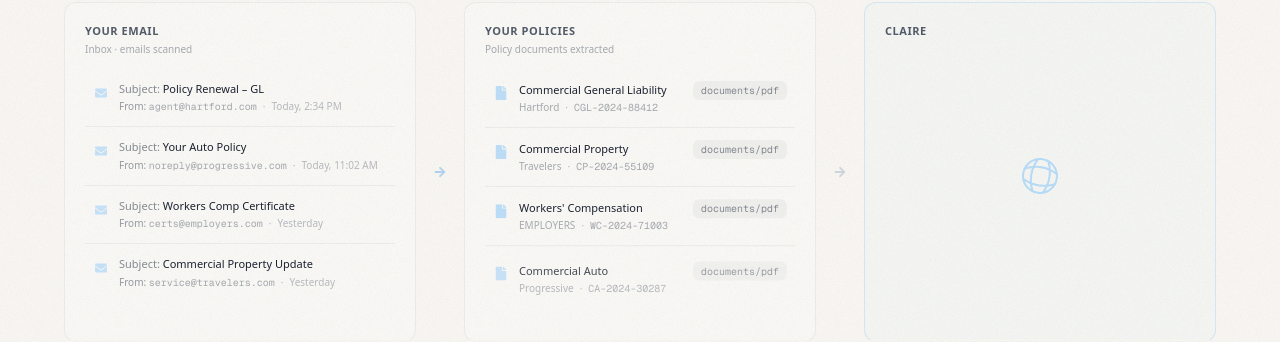
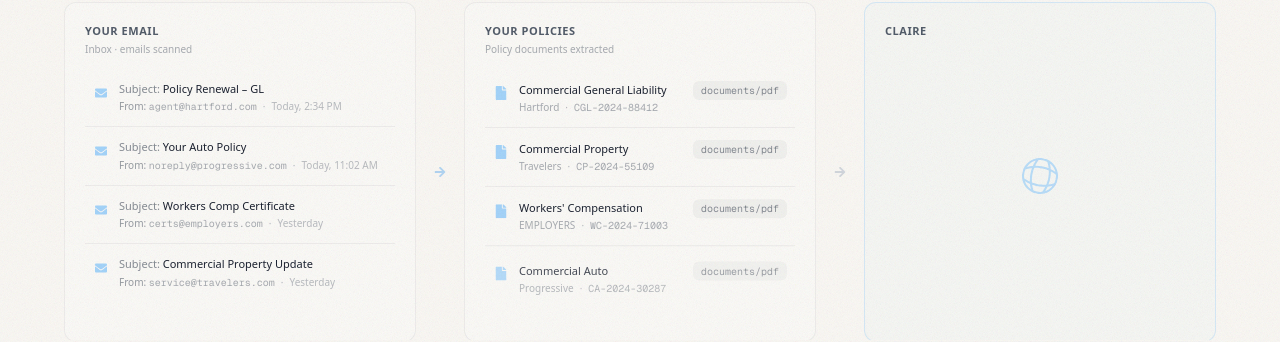
Before and after one commit to AdyanTanver/claire-demo, a Next.js app: page / in a window 1280 px wide. Shown: the part 316-658 px from the top of the page. Built offline with nearby package versions, Linux system fonts and the light colour scheme.

Commit message:
Refine icon styles in PolicyUploadStep for visual consistency
- Removed opacity from envelope and file icons in the EmailBucketContent and PolicyBucketContent components for a cleaner appearance.
- Ensured uniformity in icon presentation across the PolicyUploadStep component.

```diff
--- a/src/components/demo/PolicyUploadStep.tsx
+++ b/src/components/demo/PolicyUploadStep.tsx
@@ -189,7 +189,7 @@
                 <FaEnvelope className="w-4 h-3" />
               </motion.span>
             ) : (
-              <span className="w-4 h-6 flex items-center justify-center shrink-0 rounded text-[#A0D2FA]/60">
+              <span className="w-4 h-6 flex items-center justify-center shrink-0 rounded text-[#A0D2FA]">
                 <FaEnvelope className="w-4 h-3" />
               </span>
             )}
@@ -240,7 +240,7 @@
             staggerIndex={i}
             className="flex items-start gap-2.5 px-2 py-3"
           >
-            <span className="w-4 h-6 flex items-center justify-center shrink-0 rounded text-[#A0D2FA]/70">
+            <span className="w-4 h-6 flex items-center justify-center shrink-0 rounded text-[#A0D2FA]">
               <FaFile className="w-3.5 h-3.5" />
             </span>
             <div className="min-w-0 flex-1">
```
